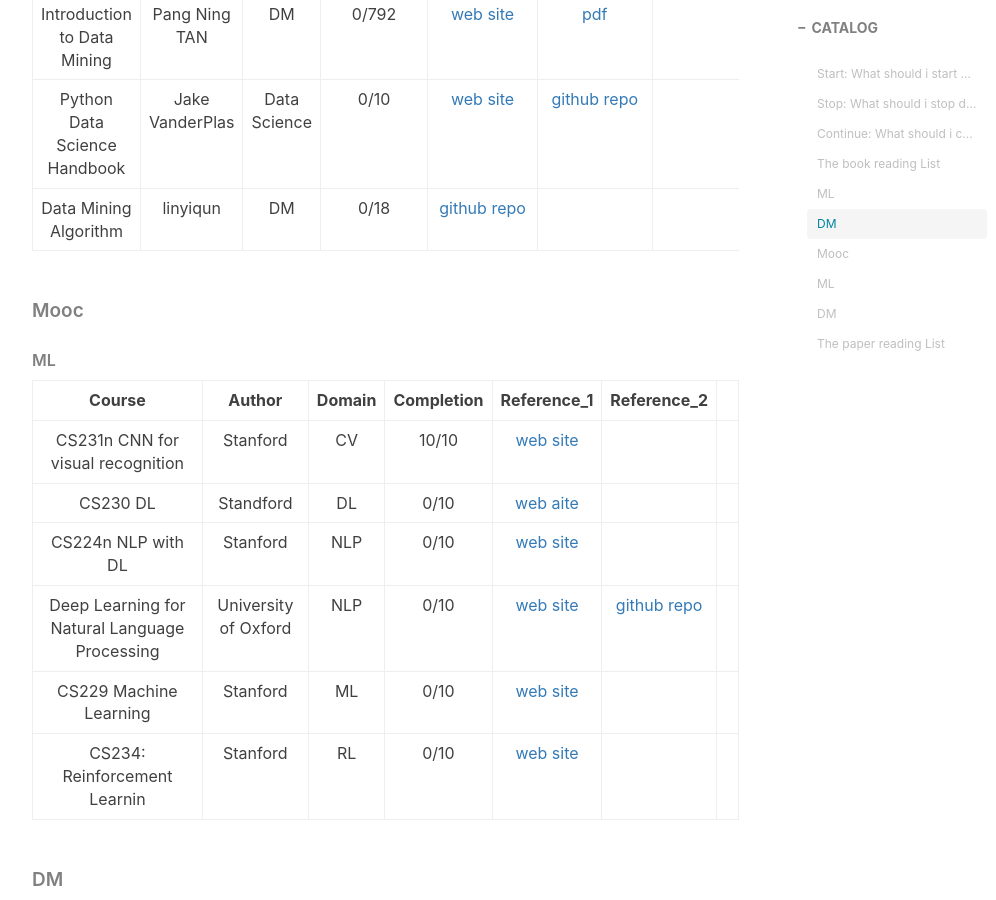
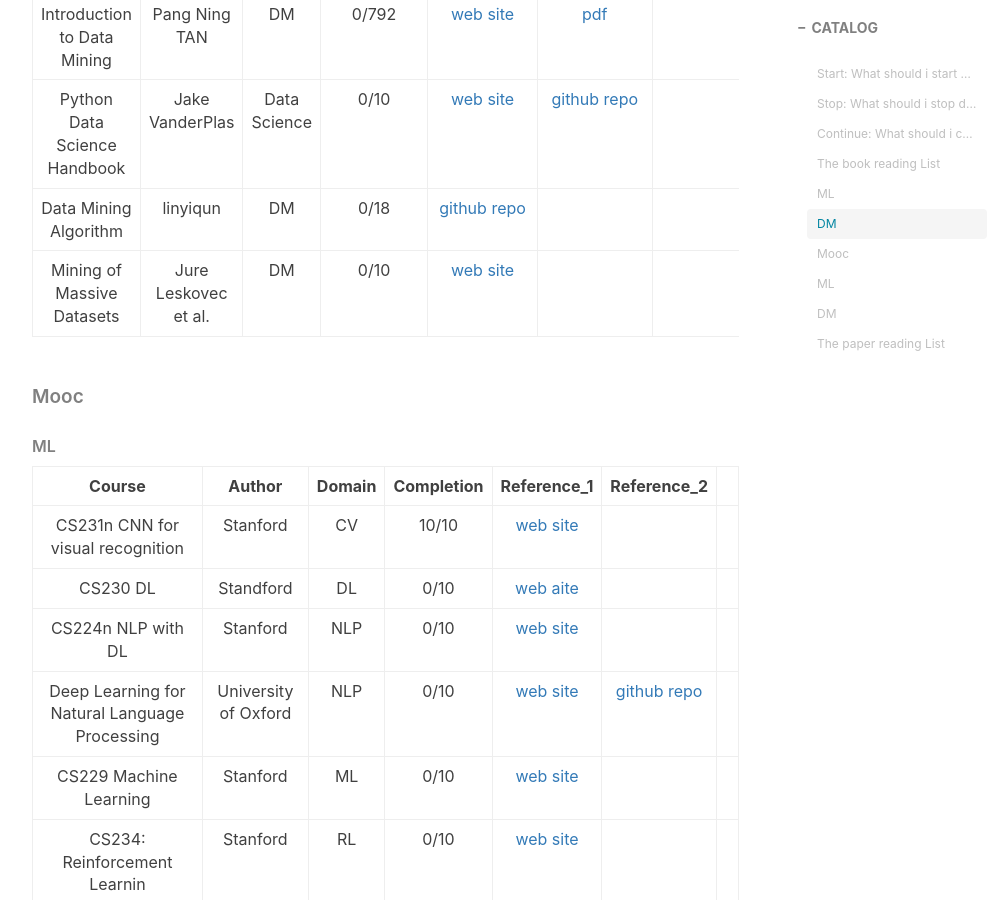
Before and after one commit to he-chen-95/he-chen-95.github.io, a Jekyll site: the page built from _posts/2019-05-03-Stop_doing_list.md, in a window 1280 px wide and 900 px high, scrolled down 1448 px. Shown: the whole window, without its empty margins (233-1229 px from the left). Built offline with Jekyll 4.4.1, drawn with Linux system fonts in a browser that asks for light colours; nearby versions of some CDN libraries; comment, search, counter and statistics services are not loaded; some of the changed lines change nothing that is shown.

Commit message:
Update 2019-05-03-Stop_doing_list.md

```diff
--- a/_posts/2019-05-03-Stop_doing_list.md
+++ b/_posts/2019-05-03-Stop_doing_list.md
@@ -8,6 +8,8 @@
 catalog: true
 tags:
     - 技术
+    - 机器学习
+    - 数据挖掘
 ---
 
 #### Start: What should i start doing.
@@ -34,6 +36,7 @@
 |Introduction to Data Mining|Pang Ning TAN|DM|0/792|[web site](https://www-users.cs.umn.edu/~kumar001/dmbook/index.php)|[pdf](https://bitshifters0.files.wordpress.com/2015/03/introduction-to-data-mining-pang-ning.pdf)||
 |Python Data Science Handbook|Jake VanderPlas|Data Science|0/10|[web site](http://shop.oreilly.com/product/0636920034919.do)|[github repo](https://github.com/jakevdp/PythonDataScienceHandbook)||
 |Data Mining Algorithm|linyiqun|DM|0/18|[github repo](https://github.com/linyiqun/DataMiningAlgorithm)||
+|Mining of Massive Datasets|Jure Leskovec et al.|DM|0/10|[web site](http://www.mmds.org/)||
 
 ##### Mooc
 ###### ML
```
